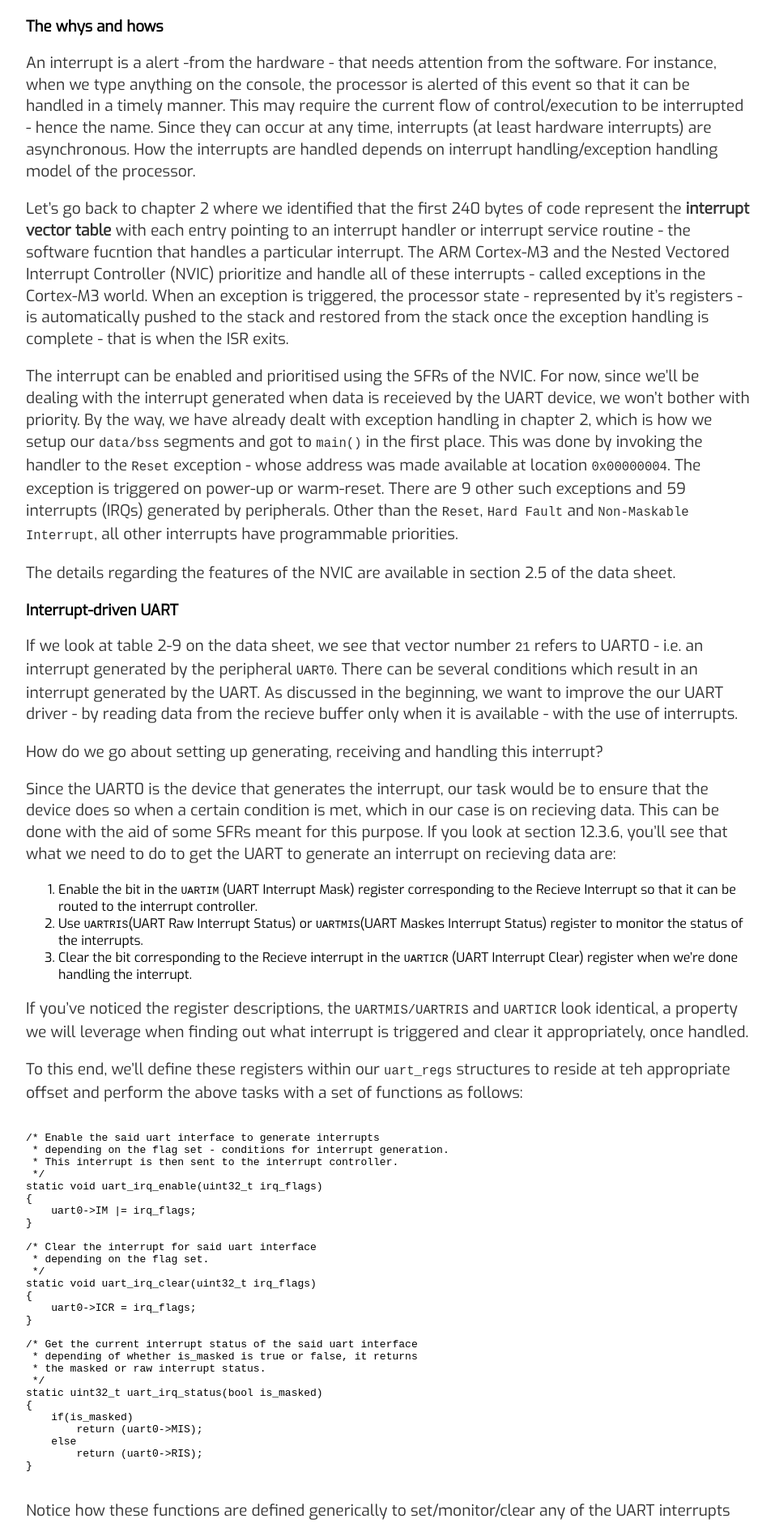
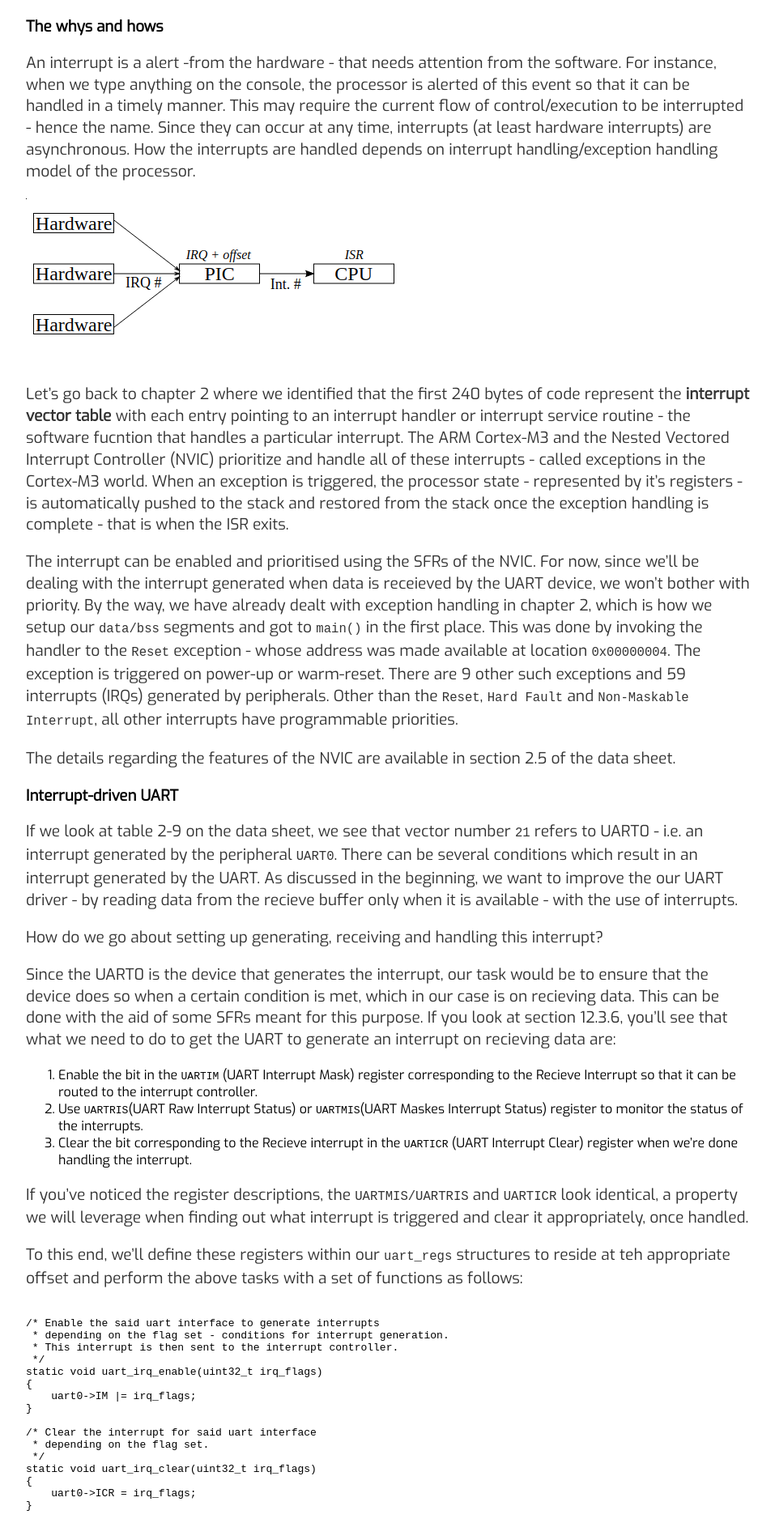
Before and after one commit to varun-venkatesh/varun-venkatesh.github.io, a Jekyll site: the page built from _posts/2020-10-29-bare-mtl-chapter4.md, in a window 1280 px wide. Shown: the part 332-2213 px from the top of the page at 81% size, without its empty margins (160-1117 px from the left). Built offline with Jekyll 4.4.1, drawn with Linux system fonts in a browser that asks for light colours.

Commit message:
added an image - interrupt controller

```diff
--- a/_posts/2020-10-29-bare-mtl-chapter4.md
+++ b/_posts/2020-10-29-bare-mtl-chapter4.md
@@ -9,6 +9,10 @@ So far, we've got software running on the system that allows us to use a console
 ### The whys and hows
 
 An interrupt is a alert -from the hardware - that needs attention from the software. For instance, when we type anything on the console, the processor is alerted of this event so that it can be handled in a timely manner. This may require the current flow of control/execution to be interrupted - hence the name. Since they can occur at any time, interrupts (at least hardware interrupts) are asynchronous.  How the interrupts are handled depends on interrupt handling/exception handling model of the processor.
+
+
+![interrupt_cntrl_mpu_iface]({{ site.baseurl }}/images/interrupt_cntrl_mpu_iface.png "interrupt controller mpu interface")
+
 
 Let's go back to chapter 2 where we identified that the first 240 bytes of code represent the **interrupt vector table** with each entry pointing to an interrupt handler or interrupt service routine - the software fucntion that handles a particular interrupt. The ARM Cortex-M3 and the Nested Vectored Interrupt Controller (NVIC) prioritize and handle all of these interrupts - called exceptions in the Cortex-M3 world. When an exception is triggered, the processor state -  represented by it's registers - is automatically pushed to the stack and restored from the stack once the exception handling is complete - that is when the ISR exits.
 
```
